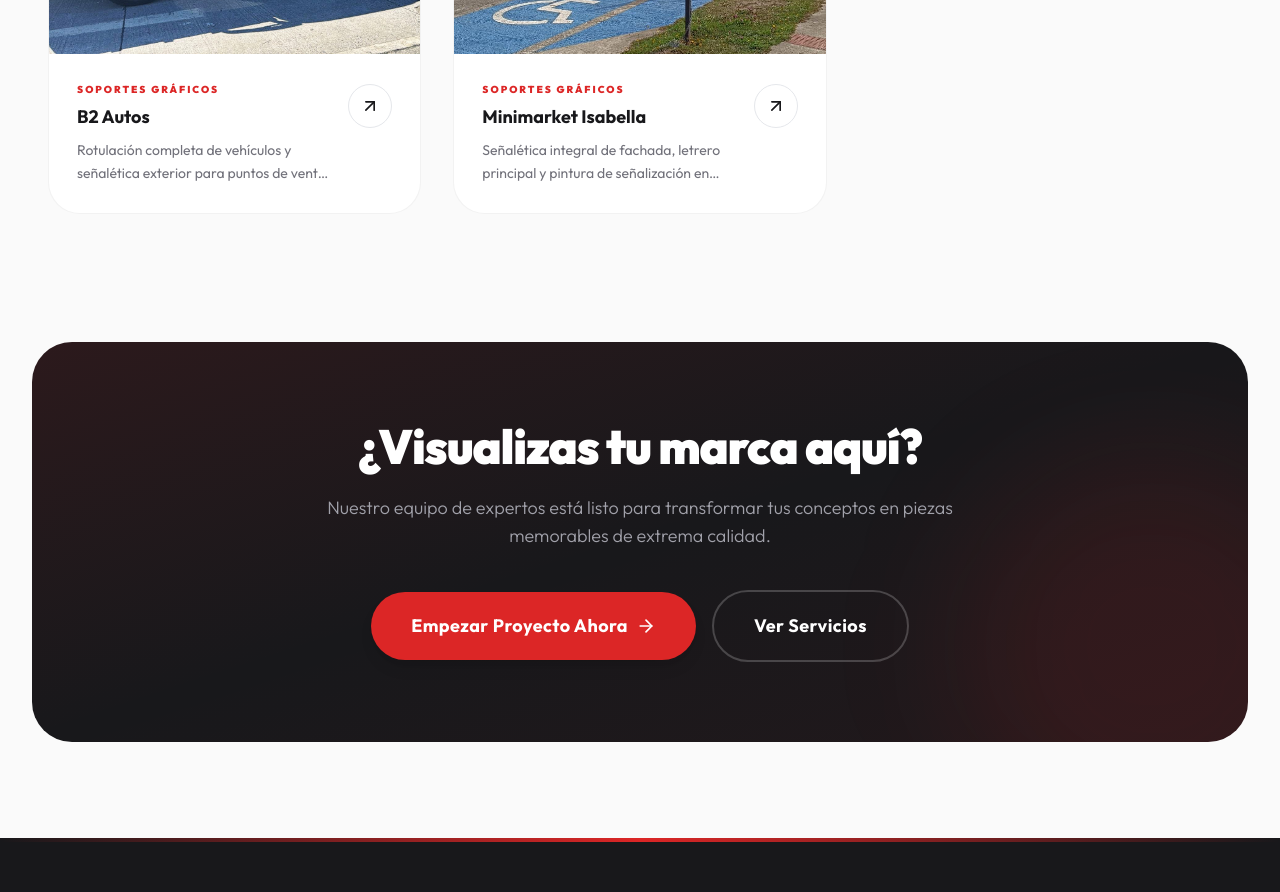
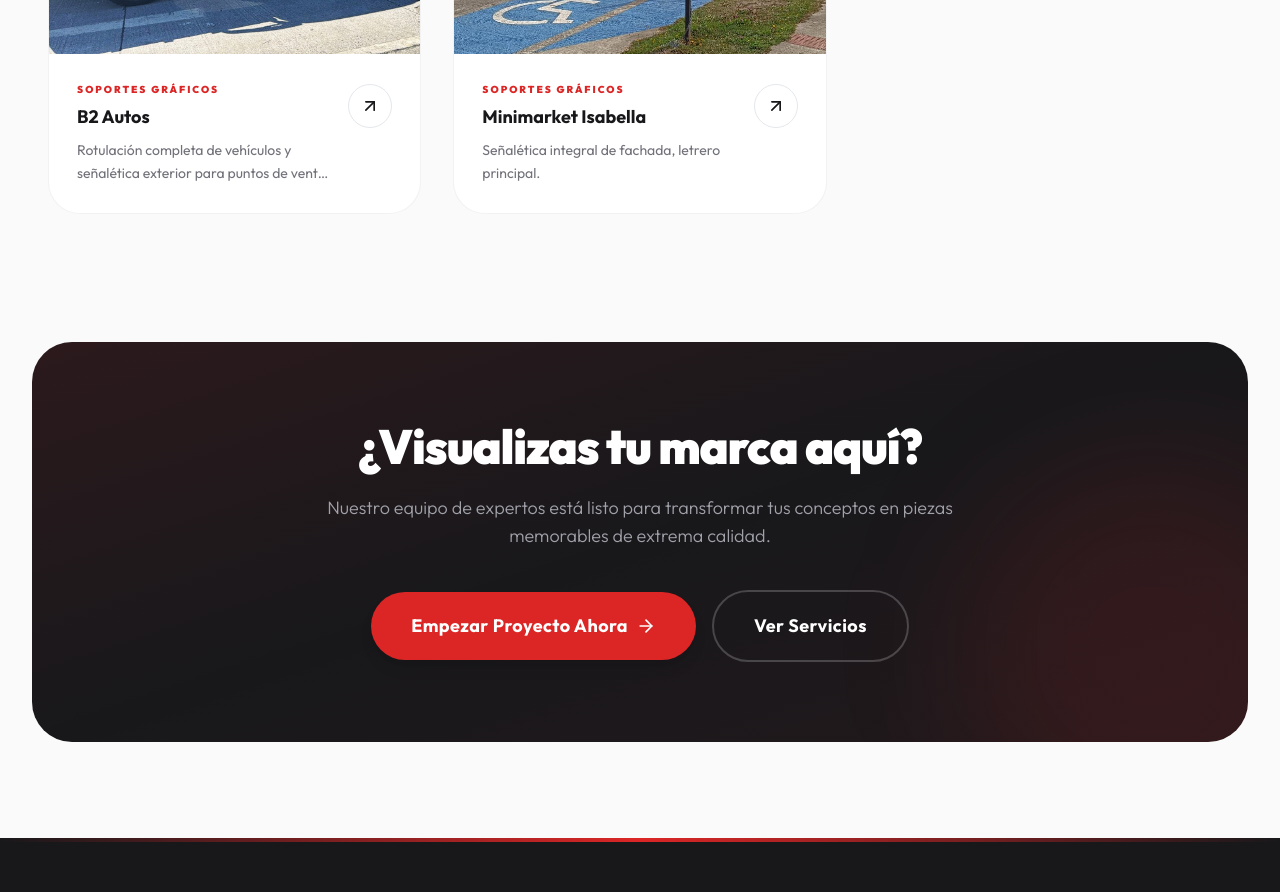
Before and after one commit to matiaspalmac/av-graffix, a Next.js app: page /portfolio in a window 1280 px wide. Shown: the part 2000-2892 px from the top of the page. Built offline with nearby package versions, Linux system fonts and the light colour scheme.

Commit message:
fix: Update portfolio item description and remove unnecessary comments

```diff
--- a/src/components/portfolio-grid.tsx
+++ b/src/components/portfolio-grid.tsx
@@ -60,7 +60,7 @@ const portfolioItems = [
     company: "Minimarket Isabella",
     category: "Soportes Gráficos",
     logo: null,
-    description: "Señalética integral de fachada, letrero principal y pintura de señalización en suelos.",
+    description: "Señalética integral de fachada, letrero principal.",
   },
 ]
 
@@ -120,7 +120,6 @@ export default function PortfolioGrid() {
     setLightbox({ companyIndex: prev, photoIndex: 0 })
   }, [lightbox, filtered.length])
 
-  // ─── Touch handlers ───────────────────────────────
   const handleTouchStart = (e: React.TouchEvent) => {
     touchStartX.current = e.touches[0].clientX
     touchStartY.current = e.touches[0].clientY
@@ -141,10 +140,8 @@ export default function PortfolioGrid() {
     const THRESHOLD = 50
 
     if (absDy > absDx && absDy > THRESHOLD) {
-      // Vertical swipe → change company
       dy > 0 ? goNextCompany() : goPrevCompany()
     } else if (absDx > absDy && absDx > THRESHOLD) {
-      // Horizontal swipe → change photo
       dx > 0 ? goNextPhoto() : goPrevPhoto()
     }
 
```
